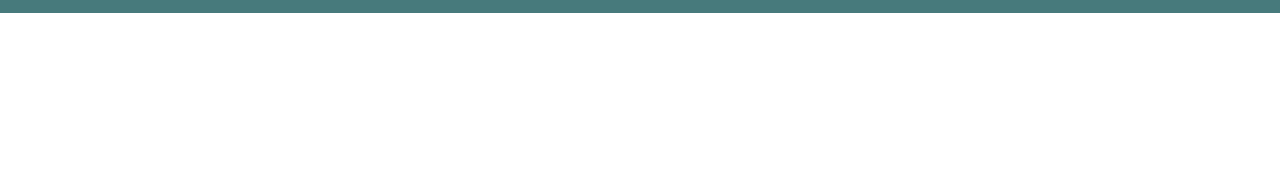
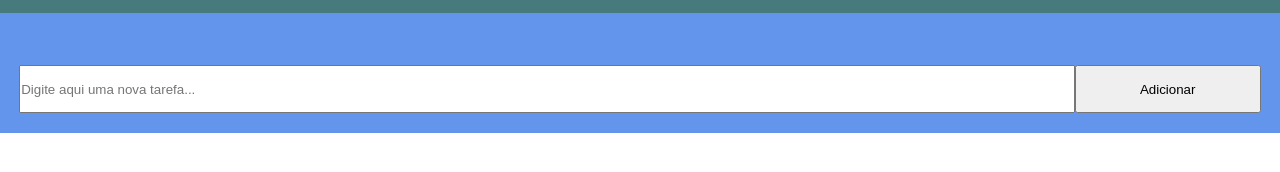
Before and after one commit to Felipemorai/Layout---e.mix, a plain HTML site: page index.html in a window 1280 px wide. Shown: the part 62-234 px from the top of the page. Drawn offline with Linux system fonts and the light colour scheme.

Commit message:
container

```diff
--- a/index.html
+++ b/index.html
@@ -20,7 +20,12 @@
         </nav>
     </header>
     <main>
-
+        <div class="container">
+            <div id="tarefa">
+                <input type="text" placeholder="Digite aqui uma nova tarefa...">
+                <button id="add">Adicionar</button>
+            </div>
+        </div>
     </main>
     <script src="script.js"></script>
 </body>
--- a/style.css
+++ b/style.css
@@ -44,3 +44,30 @@ ul {
     display: flex;
     margin-right: 30px;
 }
+
+.container {
+    background:cornflowerblue;
+    min-height: 120px;
+    width: 100vw;
+    display: flex;
+    align-items: flex-end;
+    justify-content: center;
+}
+
+#tarefa {
+    display: flex;
+    margin-bottom: 20px;
+    width: 97%;
+}
+
+input{
+   height: 48px;
+   width: 85%;
+
+}
+
+button {
+    height: 48px;
+    width: 15%;
+
+}
```
